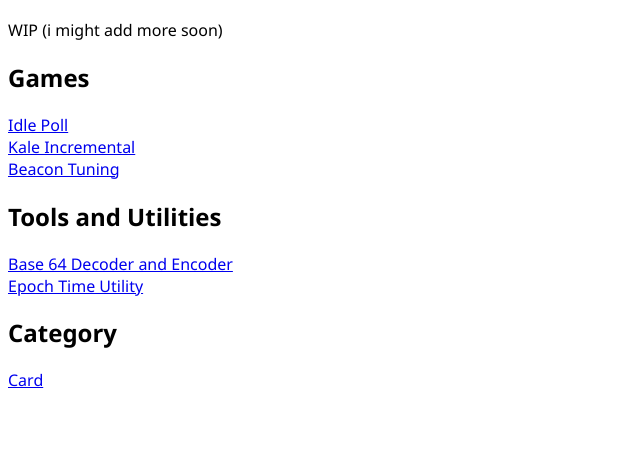
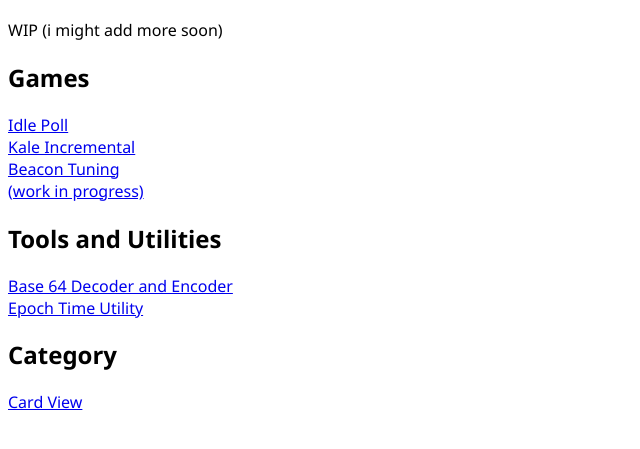
Before and after one commit to infernal3/infernal3.github.io, a plain HTML site: page index.html in a window 1280 px wide. Shown: the part 67-516 px from the top of the page, without its empty margins (0-640 px from the left). Drawn offline with Linux system fonts and the light colour scheme.

Commit message:
Update index.html

```diff
--- a/index.html
+++ b/index.html
@@ -20,11 +20,12 @@
     <h2>Games</h2>
     <a href="https://infernal3.github.io/IdlePoll">Idle Poll</a><br>
     <a href="https://infernal3.github.io/kale-incremental">Kale Incremental</a><br>
-    <a href="https://infernal3.github.io/beacon-tuning">Beacon Tuning</a>
+    <a href="https://infernal3.github.io/beacon-tuning">Beacon Tuning</a><br>
+    <a href="https://infernal3.github.io/moltendye">(work in progress)</a>
     <h2>Tools and Utilities</h2>
     <a href="https://infernal3.github.io/weak64">Base 64 Decoder and Encoder</a><br>
     <a href="https://infernal3.github.io/epoch-time">Epoch Time Utility</a>
     <h2>Category</h2>
-    <a href="https://infernal3.github.io/card-view">Card</a>
+    <a href="https://infernal3.github.io/card-view">Card View</a>
   </body>
 </html>
```
